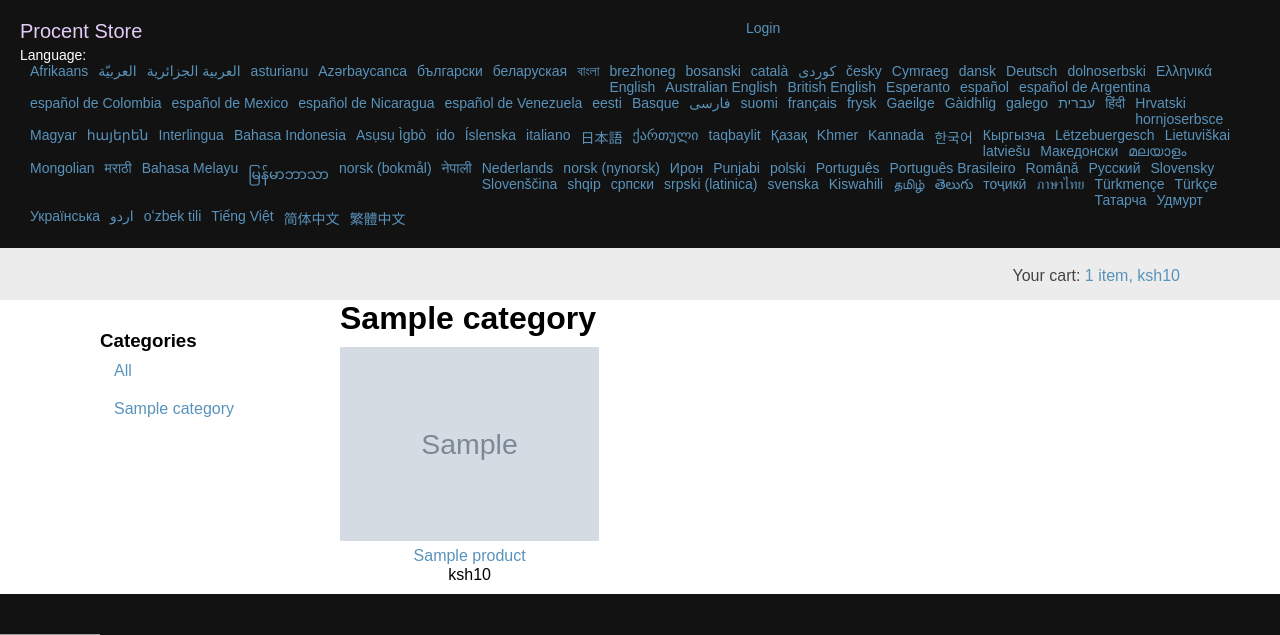
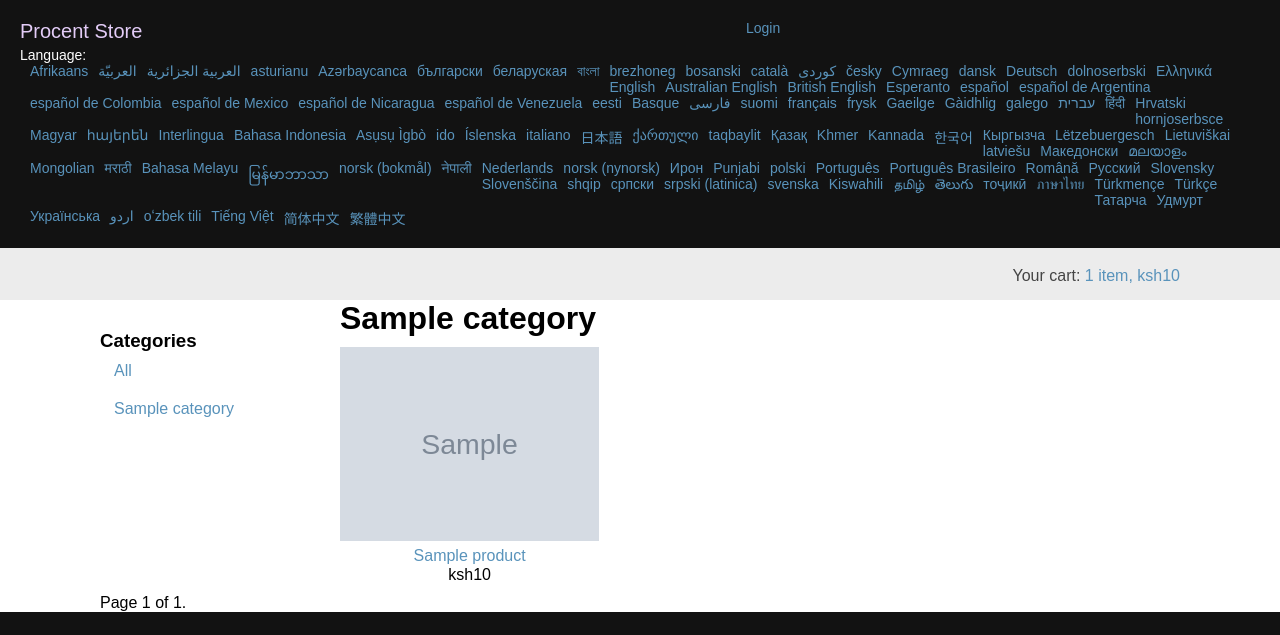
Before and after one commit to dom-inic/procent-api, a Django app: template shop/templates/shop/product/list.html in a window 1280 px wide. Shown: the top 635 px of the page. Run offline with Django 4.2, Linux system fonts and the light colour scheme; the template is opened without the code that fills it: most values are stand-ins (such as "Sample title", 1, 10 or a date in 2020); grey boxes marked "Sample" are stand-in pictures; grey boxes are pictures that could not be loaded.

Commit message:
pagination

```diff
--- a/shop/templates/shop/product/list.html
+++ b/shop/templates/shop/product/list.html
@@ -36,5 +36,22 @@
         </div>
         {% endfor %}
     </div>
+    <div class="pagination">
+        <span class="step-links">
+            {% if products.has_previous %}
+                <a href="?page=1">&laquo; first</a>
+                <a href="?page={{ products.previous_page_number }}">previous</a>
+            {% endif %}
+
+            <span class="current-page">
+                Page {{ products.number }} of {{ products.paginator.num_pages }}.
+            </span>
+
+            {% if products.has_next %}
+                <a href="?page={{ products.next_page_number }}">next</a>
+                <a href="?page={{ products.paginator.num_pages }}">last &raquo;</a>
+            {% endif %}
+        </span>
+    </div>
 
 {% endblock content %}
--- a/shop/views.py
+++ b/shop/views.py
@@ -8,13 +8,17 @@ def product_list(request, category_slug=None):
     category = None
     categories = Category.objects.all()
     products = Product.objects.filter(available=True)
-    paginator = Paginator(products,8)
     if category_slug:
         language = request.LANGUAGE_CODE
         category = get_object_or_404(Category,
                                     translations__language_code = language,
                                     translations__slug=category_slug)
         products = products.filter(category=category)
+
+    # Apply pagination
+    paginator = Paginator(products, 6)  # Show 6 products per page
+    page_number = request.GET.get('page')
+    products = paginator.get_page(page_number)
     return render(request, 'shop/product/list.html', {'category': category,
                                                     'categories': categories,
                                                     'products':products})
```
Also changed, not shown: db.sqlite3.
